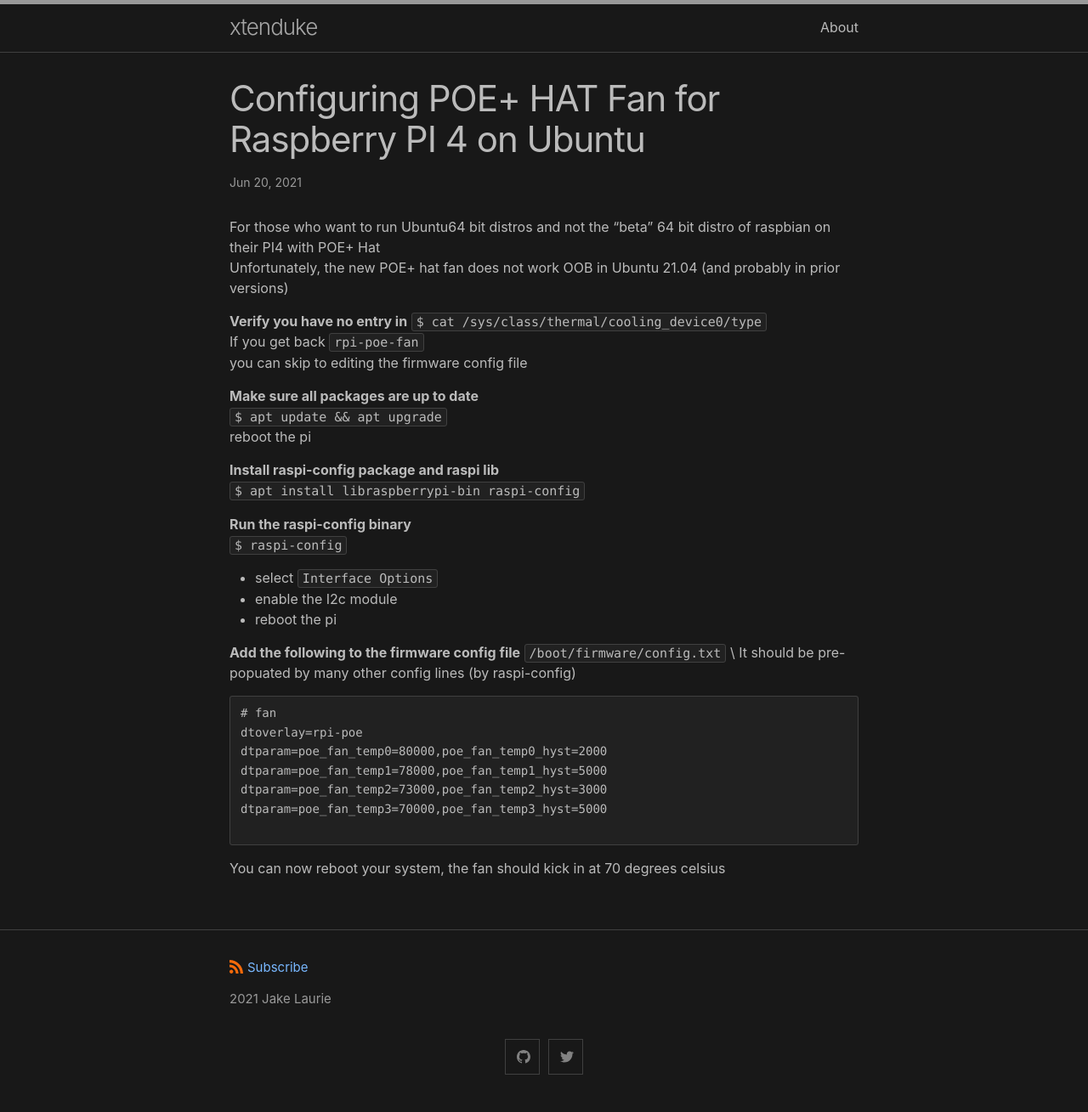
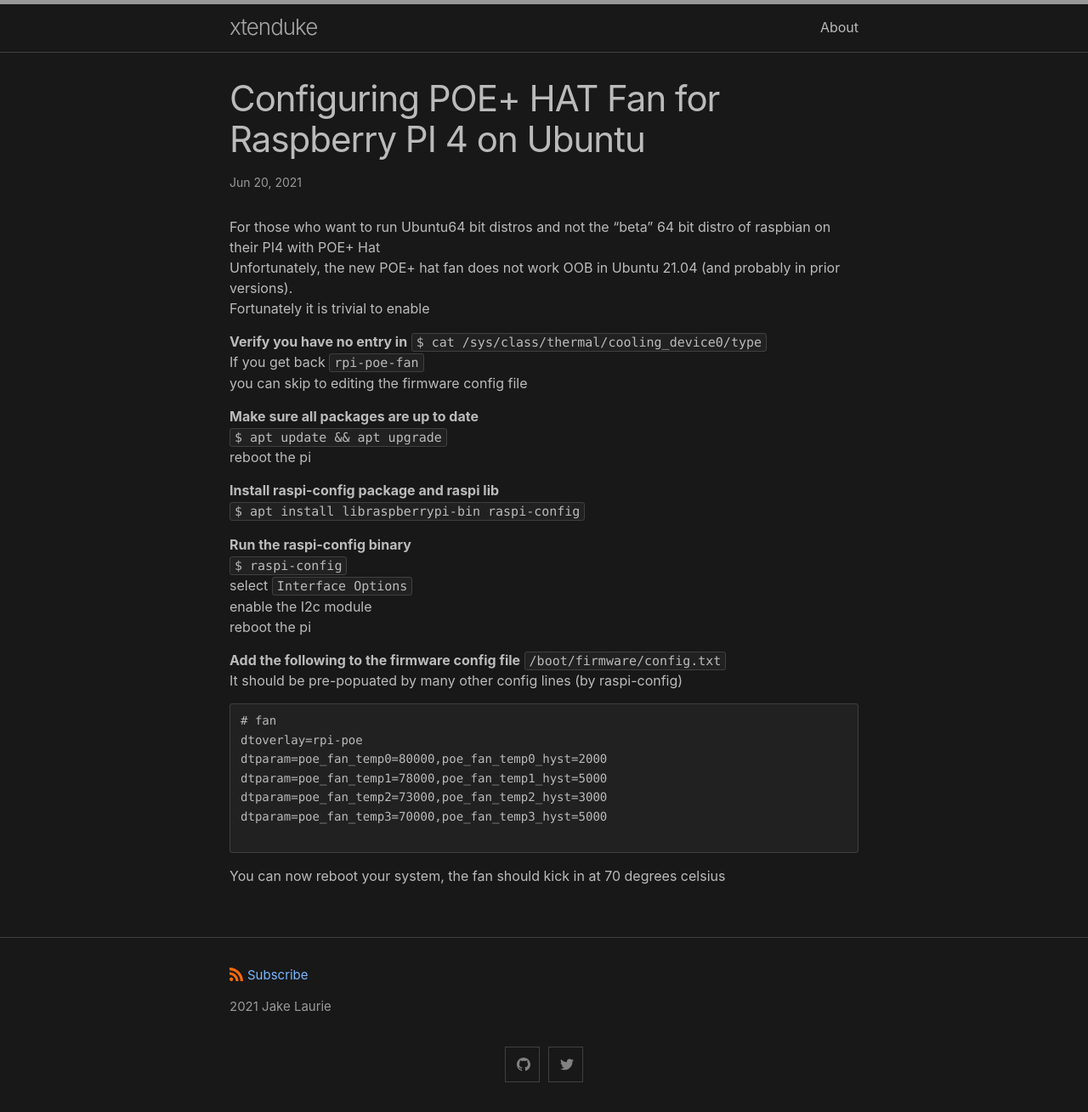
Before and after one commit to xtenduke/xtenduke.github.io, a Jekyll site: the page built from _posts/2021-07-25-rpi-poe.markdown, in a window 1280 px wide. Shown: the whole page at 85% size. Built offline with Jekyll 4.4.1, drawn with Linux system fonts in a browser that asks for light colours.

Commit message:
Update 2021-07-25-rpi-poe.markdown

````diff
--- a/_posts/2021-07-25-rpi-poe.markdown
+++ b/_posts/2021-07-25-rpi-poe.markdown
@@ -6,7 +6,8 @@ categories: rpi
 ---
 
 For those who want to run Ubuntu64 bit distros and not the "beta" 64 bit distro of raspbian on their PI4 with POE+ Hat\
-Unfortunately, the new POE+ hat fan does not work OOB in Ubuntu 21.04 (and probably in prior versions)
+Unfortunately, the new POE+ hat fan does not work OOB in Ubuntu 21.04 (and probably in prior versions).\
+Fortunately it is trivial to enable
 
 **Verify you have no entry in** `$ cat /sys/class/thermal/cooling_device0/type`\
 If you get back
@@ -21,13 +22,12 @@ reboot the pi
 `$ apt install libraspberrypi-bin raspi-config`
 
 **Run the raspi-config binary**\
-`$ raspi-config`
+`$ raspi-config`\
+select `Interface Options`\
+enable the I2c module\
+reboot the pi
 
-- select `Interface Options`
-- enable the I2c module
-- reboot the pi
-
-**Add the following to the firmware config file** `/boot/firmware/config.txt` \
+**Add the following to the firmware config file** `/boot/firmware/config.txt`\
 It should be pre-popuated by many other config lines (by raspi-config)
 ```
 # fan
````
